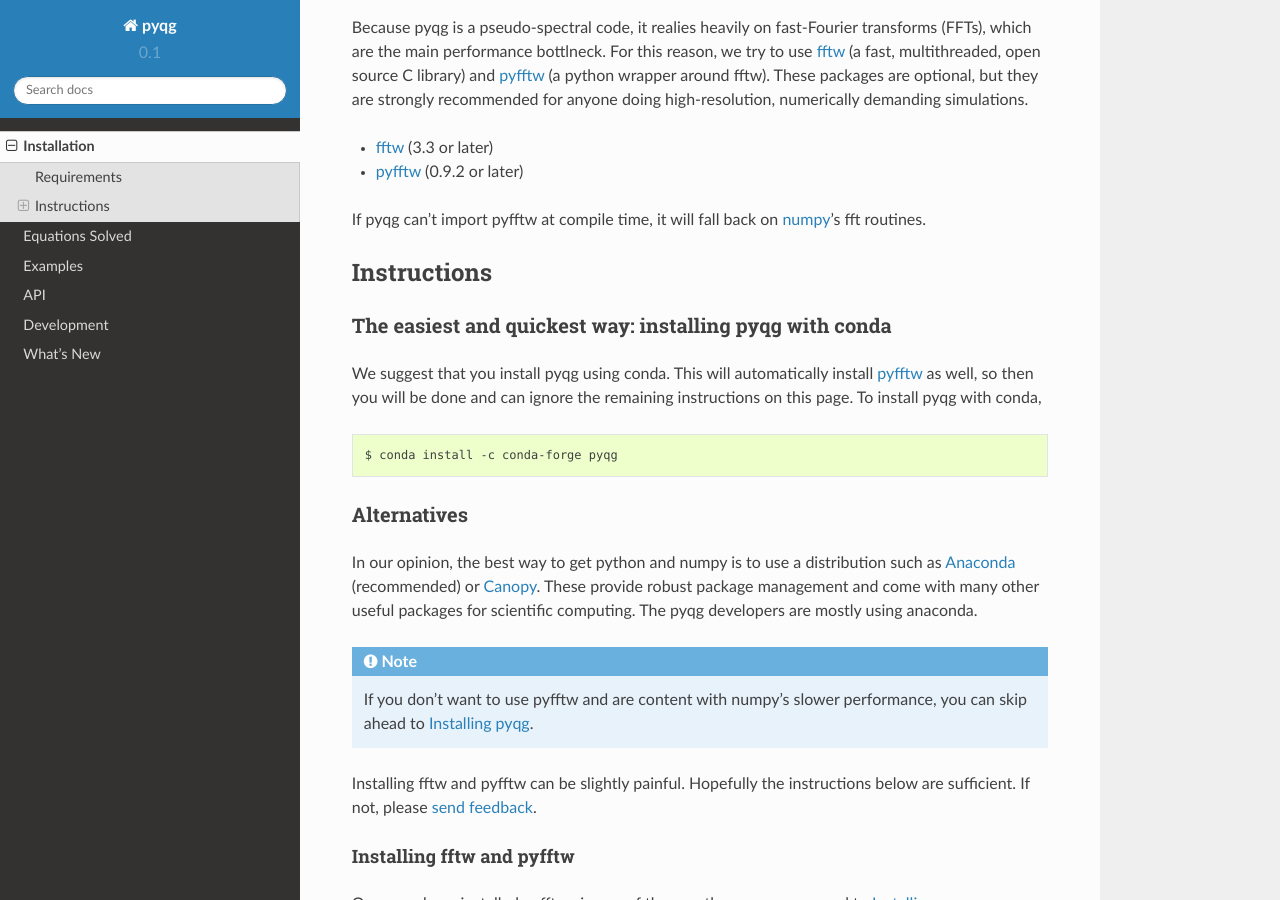
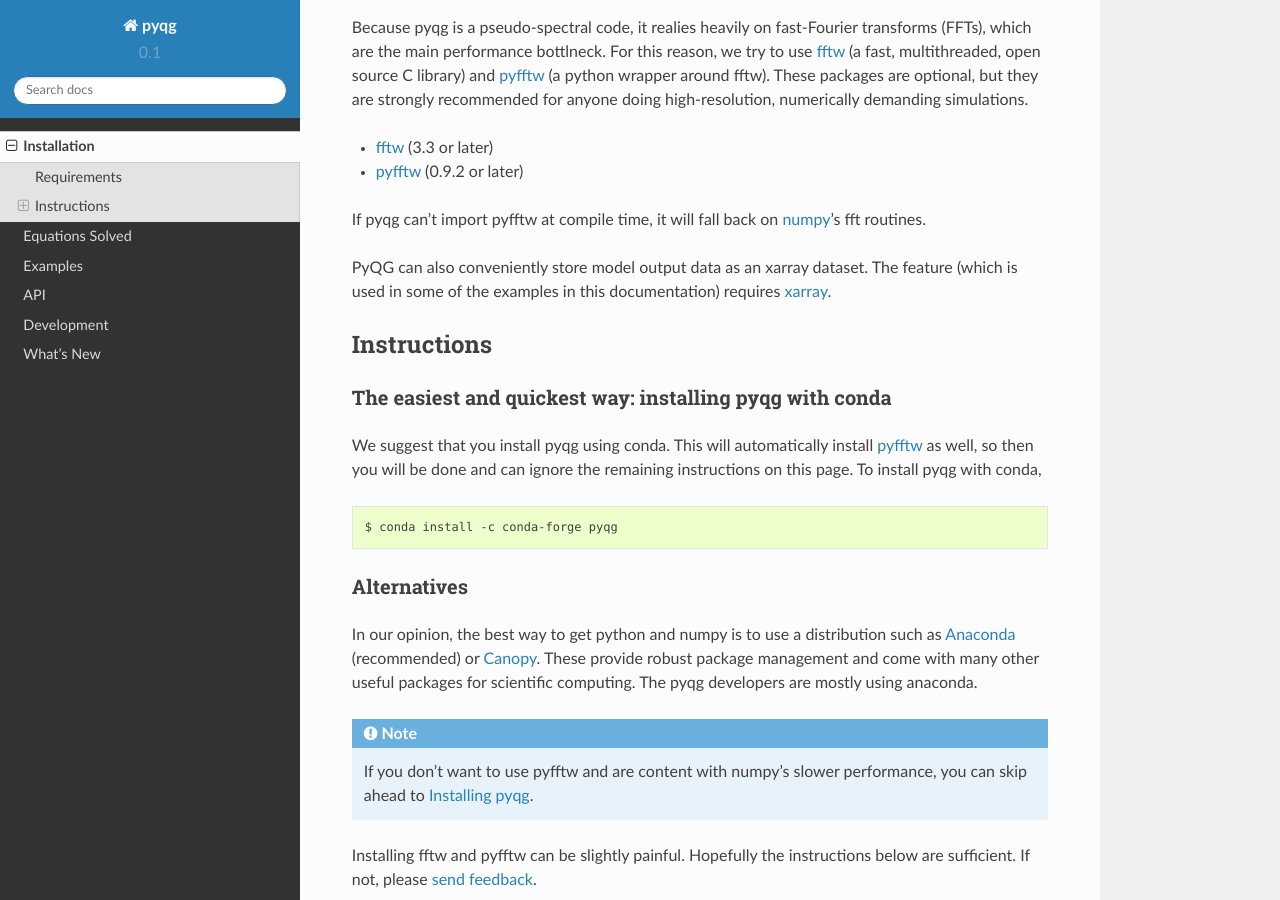
Before and after one commit to pyqg/pyqg, a Sphinx documentation site: the page built from docs/installation.rst, in a window 1280 px wide and 900 px high, scrolled down 344 px. Built offline with Sphinx 7.4.7 and the Read the Docs theme 2.0.0, drawn with Linux system fonts in a browser that asks for light colours.

Commit message:
Edits to docs (incl. examples) to note xarray requirement

```diff
--- a/docs/installation.rst
+++ b/docs/installation.rst
@@ -25,9 +25,13 @@ simulations.
 If pyqg can't import pyfftw at compile time, it will fall back on numpy_'s fft
 routines.
 
+PyQG can also conveniently store model output data as an xarray dataset. The feature (which is used in some of the examples in this documentation) requires xarray_.
+
 .. _numpy:  http://www.numpy.org/
 .. _fftw: http://www.fftw.org/
 .. _pyfftw: http://github.com/hgomersall/pyFFTW
+.. _xarray: http://xarray.pydata.org/en/stable/
+
 
 Instructions
 ============
```
Also changed, not shown: docs/examples/layered.ipynb, docs/examples/two-layer.ipynb.
